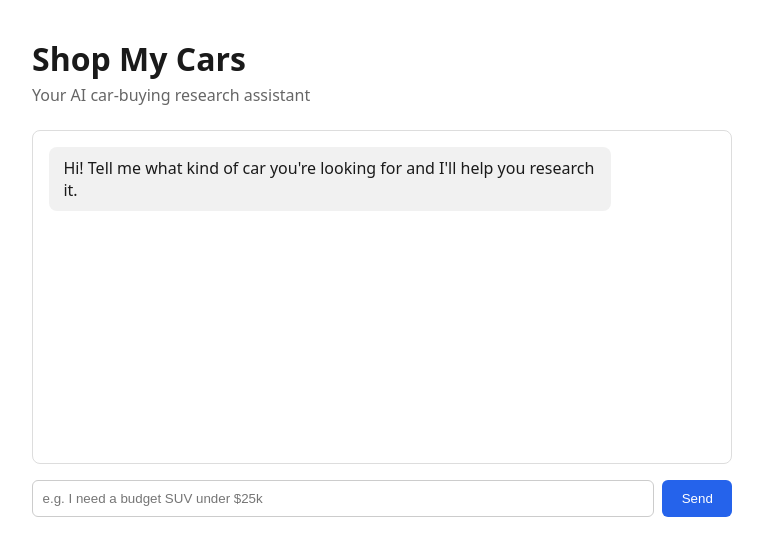
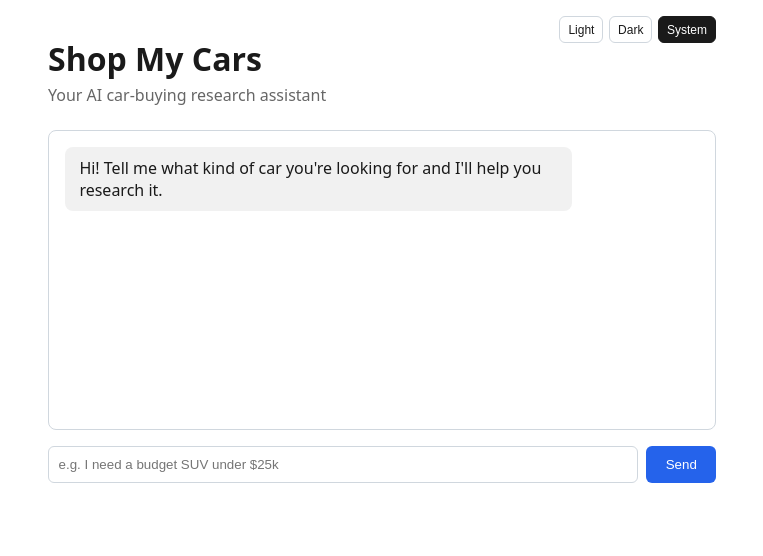
Before and after one commit to gavvahar/shop-my-cars, a FastAPI app: page / in a window 1280 px wide. Shown: the top 556 px of the page, without its empty margins (258-1021 px from the left). Run offline with FastAPI, Linux system fonts and the light colour scheme.

Commit message:
Add light/dark/system theme toggle
Reused the pattern from car-specs-explorer's theme.js/dashboard.css:
CSS custom properties for bg/text/border/surface colors, an anti-flash
inline script in <head> that applies a stored theme before first
paint, and Light/Dark/System buttons in the header. Simplified from
the original -- no themechange custom event or live OS-preference
listener, since this app has no charts or other non-CSS elements that
would need to react to a theme change; the CSS variables handle
everything here.

ASSET_VERSION (the cache-busting query param added for the earlier
LAN-access fix) is now computed from the newest mtime across the whole
static/ tree instead of just chat.js, so a change to any static asset
-- not only chat.js -- correctly busts the cache.

Verified live: toggle switches themes instantly, system option follows
prefers-color-scheme, choice persists via localStorage across reloads.

```diff
--- a/Python/backend/main.py
+++ b/Python/backend/main.py
@@ -12,6 +12,13 @@ from langgraph.types import Command
 from .agent.graph import build_graph, open_checkpointer
 
 BASE_DIR = Path(__file__).resolve().parent
+# Cache-busting query param for static assets referenced in index.html --
+# tied to the newest mtime across the whole static/ tree (not just one
+# file) so ANY change to ANY static asset forces browsers to fetch fresh
+# copies instead of serving a stale cached one (Cache-Control headers
+# alone don't help a browser that already cached a file before those
+# headers existed).
+ASSET_VERSION = str(int(max(p.stat().st_mtime for p in (BASE_DIR / "static").rglob("*") if p.is_file())))
 
 _executor = ThreadPoolExecutor(max_workers=4)
 REQUEST_TIMEOUT_SECONDS = int(os.environ.get("AGENT_TIMEOUT_SECONDS", "360"))
@@ -64,7 +71,7 @@ def health():
 
 @app.get("/")
 def index(request: Request):
-    return templates.TemplateResponse(request, "index.html", {})
+    return templates.TemplateResponse(request, "index.html", {"asset_version": ASSET_VERSION})
 
 
 def _invoke_graph(graph, config, message=None, resume=None):
--- a/Python/backend/static/css/style.css
+++ b/Python/backend/static/css/style.css
@@ -1,3 +1,42 @@
+:root {
+  --color-bg: #ffffff;
+  --color-text: #1a1a1a;
+  --color-text-muted: #666666;
+  --color-surface: #f8fafc;
+  --color-border: #d0d7de;
+  --color-agent-bubble: #f1f1f1;
+  --color-pending-bg: #fff9e6;
+  --color-pending-border: #f0b429;
+}
+
+@media (prefers-color-scheme: dark) {
+  :root:not([data-theme="light"]) {
+    --color-bg: #0f1117;
+    --color-text: #e6e6e6;
+    --color-text-muted: #9aa4b2;
+    --color-surface: #1a1d27;
+    --color-border: #333844;
+    --color-agent-bubble: #1e2230;
+    --color-pending-bg: #2a2410;
+    --color-pending-border: #f0b429;
+  }
+}
+
+:root[data-theme="dark"] {
+  --color-bg: #0f1117;
+  --color-text: #e6e6e6;
+  --color-text-muted: #9aa4b2;
+  --color-surface: #1a1d27;
+  --color-border: #333844;
+  --color-agent-bubble: #1e2230;
+  --color-pending-bg: #2a2410;
+  --color-pending-border: #f0b429;
+}
+
+* {
+  box-sizing: border-box;
+}
+
 body {
   font-family:
     system-ui,
@@ -6,11 +45,16 @@ body {
   max-width: 700px;
   margin: 0 auto;
   padding: 1rem;
-  color: #1a1a1a;
+  background: var(--color-bg);
+  color: var(--color-text);
 }
 
 header {
   margin-bottom: 1.5rem;
+  display: flex;
+  align-items: flex-start;
+  justify-content: space-between;
+  gap: 1rem;
 }
 
 header h1 {
@@ -18,8 +62,30 @@ header h1 {
 }
 
 .subtitle {
-  color: #666;
+  color: var(--color-text-muted);
   margin: 0;
+}
+
+.theme-toggle {
+  display: flex;
+  gap: 0.35rem;
+  flex-shrink: 0;
+}
+
+.theme-toggle button {
+  padding: 0.35rem 0.5rem;
+  font-size: 0.75rem;
+  border: 1px solid var(--color-border);
+  border-radius: 6px;
+  background: var(--color-bg);
+  color: var(--color-text);
+  cursor: pointer;
+}
+
+.theme-toggle button.active {
+  background: var(--color-text);
+  color: var(--color-bg);
+  border-color: var(--color-text);
 }
 
 #chat-log {
@@ -29,7 +95,7 @@ header h1 {
   min-height: 300px;
   max-height: 500px;
   overflow-y: auto;
-  border: 1px solid #ddd;
+  border: 1px solid var(--color-border);
   border-radius: 8px;
   padding: 1rem;
   margin-bottom: 1rem;
@@ -49,12 +115,12 @@ header h1 {
 
 .message.agent {
   align-self: flex-start;
-  background: #f1f1f1;
+  background: var(--color-agent-bubble);
 }
 
 .pending-action {
-  border: 1px solid #f0b429;
-  background: #fff9e6;
+  border: 1px solid var(--color-pending-border);
+  background: var(--color-pending-bg);
   border-radius: 8px;
   padding: 1rem;
   margin-bottom: 1rem;
@@ -69,9 +135,10 @@ header h1 {
 .button-row button {
   padding: 0.5rem 1rem;
   border-radius: 6px;
-  border: 1px solid #ccc;
+  border: 1px solid var(--color-border);
   cursor: pointer;
-  background: white;
+  background: var(--color-bg);
+  color: var(--color-text);
 }
 
 .button-row button.primary {
@@ -88,8 +155,10 @@ header h1 {
 #chat-input {
   flex: 1;
   padding: 0.6rem;
-  border: 1px solid #ccc;
+  border: 1px solid var(--color-border);
   border-radius: 6px;
+  background: var(--color-bg);
+  color: var(--color-text);
 }
 
 #chat-form button {
@@ -104,7 +173,7 @@ header h1 {
 .car-summary {
   margin-bottom: 0.75rem;
   padding-bottom: 0.75rem;
-  border-bottom: 1px solid #eee;
+  border-bottom: 1px solid var(--color-border);
 }
 
 .car-summary:last-child {
--- /dev/null
+++ b/Python/backend/static/js/theme.js
@@ -0,0 +1,34 @@
+const THEME_KEY = "theme";
+
+function applyTheme(theme) {
+  if (theme === "light" || theme === "dark") {
+    document.documentElement.setAttribute("data-theme", theme);
+  } else {
+    document.documentElement.removeAttribute("data-theme");
+  }
+}
+
+function setActiveButton(buttons, theme) {
+  buttons.forEach((button) => {
+    button.classList.toggle("active", button.dataset.theme === theme);
+  });
+}
+
+function initTheme() {
+  const stored = localStorage.getItem(THEME_KEY) || "system";
+  applyTheme(stored);
+
+  const buttons = Array.from(document.querySelectorAll("#theme-toggle button"));
+  setActiveButton(buttons, stored);
+
+  buttons.forEach((button) => {
+    button.addEventListener("click", () => {
+      const theme = button.dataset.theme;
+      localStorage.setItem(THEME_KEY, theme);
+      applyTheme(theme);
+      setActiveButton(buttons, theme);
+    });
+  });
+}
+
+initTheme();
--- a/Python/backend/templates/index.html
+++ b/Python/backend/templates/index.html
@@ -3,12 +3,27 @@
   <head>
     <meta charset="UTF-8" />
     <title>Shop My Cars</title>
-    <link rel="stylesheet" href="/static/css/style.css" />
+    <script>
+      (function () {
+        var theme = localStorage.getItem("theme");
+        if (theme === "light" || theme === "dark") {
+          document.documentElement.setAttribute("data-theme", theme);
+        }
+      })();
+    </script>
+    <link rel="stylesheet" href="/static/css/style.css?v={{ asset_version }}" />
   </head>
   <body>
     <header>
-      <h1>Shop My Cars</h1>
-      <p class="subtitle">Your AI car-buying research assistant</p>
+      <div>
+        <h1>Shop My Cars</h1>
+        <p class="subtitle">Your AI car-buying research assistant</p>
+      </div>
+      <div id="theme-toggle" class="theme-toggle">
+        <button type="button" data-theme="light">Light</button>
+        <button type="button" data-theme="dark">Dark</button>
+        <button type="button" data-theme="system">System</button>
+      </div>
     </header>
 
     <main>
@@ -33,6 +48,7 @@
       </form>
     </main>
 
-    <script src="/static/js/chat.js"></script>
+    <script src="/static/js/theme.js?v={{ asset_version }}"></script>
+    <script src="/static/js/chat.js?v={{ asset_version }}"></script>
   </body>
 </html>
```
